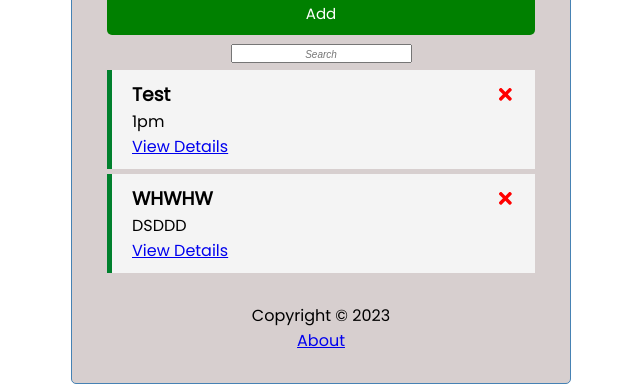
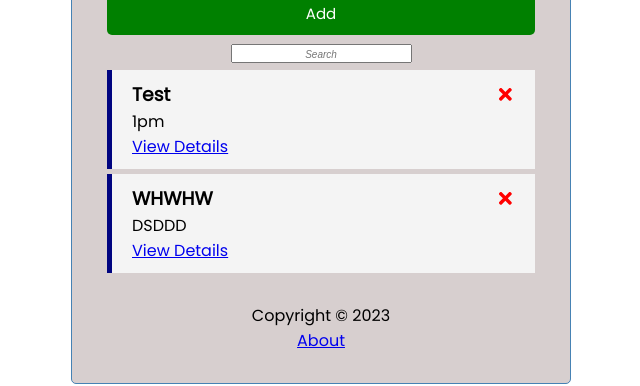
Before and after one commit to kubidogan/React-Task-Tracker, a React (Create React App) app: page / in a window 1280 px wide. Shown: the part 122-508 px from the top of the page, without its empty margins (319-959 px from the left). Built offline with nearby package versions, Linux system fonts and the light colour scheme; data requests are answered from the project's data file.

Commit message:
updating styles

```diff
--- a/src/index.css
+++ b/src/index.css
@@ -65,7 +65,7 @@ body {
 }
 
 .task.reminder {
-  border-left: 5px solid rgb(0, 128, 45);
+  border-left: 5px solid rgb(0, 4, 128);
 }
 
 .task h3 {
```
